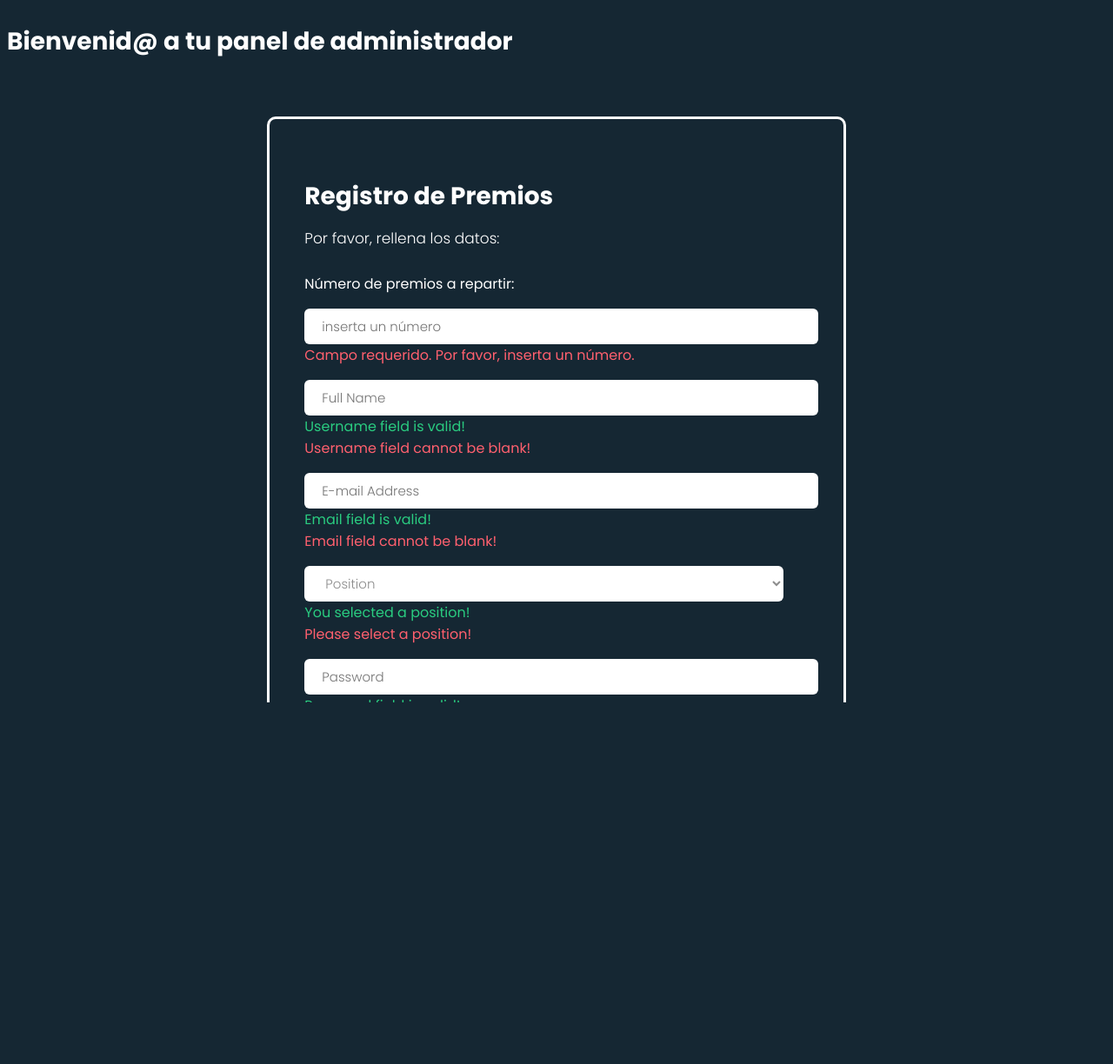
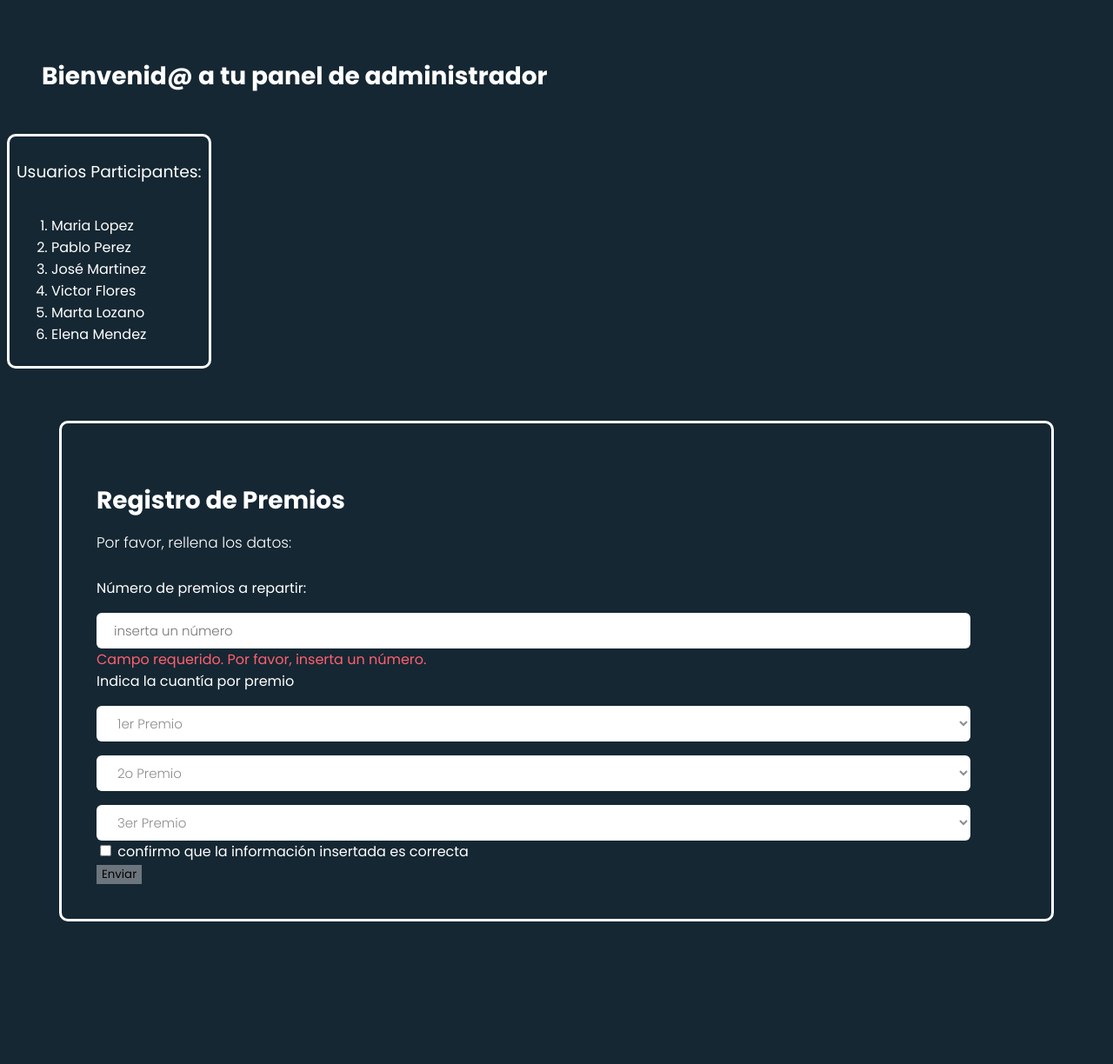
Before and after one commit to Sylviall81/modulo2-php, a PHP site: page / in a window 1280 px wide. Shown: the whole page at 87% size. Before the commit the page ends 808 px from the top, so only its background shows below. Run offline with PHP 8.4, Linux system fonts and the light colour scheme.

Commit message:
lista y form y scroll

```diff
--- a/11FormEjercicio/index.php
+++ b/11FormEjercicio/index.php
@@ -1,11 +1,13 @@
 <!DOCTYPE html>
 <html lang="en">
+
 <head>
     <meta charset="UTF-8">
     <meta name="viewport" content="width=device-width, initial-scale=1.0">
     <title>Promo Admin Page</title>
     <link rel="stylesheet" href="style.css">
 </head>
+
 <body>
     <div class="full-container">
         <header>
@@ -13,6 +15,41 @@
 
         </header>
         <main>
+
+            <section class="list-content">
+
+            <h3>Usuarios Participantes:</h3>
+
+                <ol>
+
+                    <?php
+
+                    $arrayParticipantes = array(
+                        'Maria Lopez',
+                        'Pablo Perez',
+                        'José Martinez',
+                        'Victor Flores',
+                        'Marta Lozano',
+                        'Elena Mendez',
+                    )
+
+                    ?>
+
+                    <div class="form-container">
+
+                        <?php
+                        foreach ($arrayParticipantes as $participante) {
+                            echo '<li>' . $participante . '</li>';
+                        };
+
+                        ?>
+                </ol>
+
+
+
+    </div>
+
+    </section>
     <section class="form-container">
 
         <div class="form-body">
@@ -22,7 +59,7 @@
                         <div class="form-items">
                             <h3>Registro de Premios</h3>
                             <p>Por favor, rellena los datos:</p>
-                                    <form class="requires-validation" novalidate method ="POST" action = 'index.php' >
+                            <form class="requires-validation" novalidate method="POST" action='index.php'>
 
                                 <div class="col-md-12">
                                     <label for="prize-qtity">Número de premios a repartir:</label>
@@ -31,38 +68,60 @@
                                     <div class="invalid-feedback">Campo requerido. Por favor, inserta un número.</div>
                                 </div>
 
-                                        <div class="col-md-12">
+                                <!-- <div class="col-md-12">
                                            <input class="form-control" type="text" name="name" placeholder="Full Name" required>
                                            <div class="valid-feedback">Username field is valid!</div>
                                            <div class="invalid-feedback">Username field cannot be blank!</div>
-                                        </div>
+                                        </div> -->
 
-                                        <div class="col-md-12">
+                                <!-- <div class="col-md-12">
                                             <input class="form-control" type="email" name="email" placeholder="E-mail Address" required>
                                              <div class="valid-feedback">Email field is valid!</div>
                                              <div class="invalid-feedback">Email field cannot be blank!</div>
-                                        </div>
+                                        </div> -->
 
                                 <div class="col-md-12">
+                                    <label for="prize-qtity">Indica la cuantía por premio</label>
                                     <select class="form-select mt-3" required>
-                                                  <option selected disabled value="">Position</option>
-                                                  <option value="jweb">Junior Web Developer</option>
-                                                  <option value="sweb">Senior Web Developer</option>
-                                                  <option value="pmanager">Project Manager</option>
+                                        <option selected disabled value="">1er Premio</option>
+                                        <option value="50">50.000€</option>
+                                        <option value="40">40.000€</option>
+                                        <option value="30">30.000€</option>
                                     </select>
-                                            <div class="valid-feedback">You selected a position!</div>
-                                            <div class="invalid-feedback">Please select a position!</div>
+                                    <!-- <div class="valid-feedback">You selected a position!</div> -->
+                                    <!-- <div class="invalid-feedback">Please select a position!</div> -->
+                                </div>
+                                <div class="col-md-12">
+                                    <select class="form-select mt-3" required>
+                                        <option selected disabled value="">2o Premio</option>
+                                        <option value="20">20.000€</option>
+                                        <option value="15">15.000€</option>
+                                        <option value="10">10.000€</option>
+                                    </select>
+                                    <!-- <div class="valid-feedback">You selected a position!</div>
+                                            <div class="invalid-feedback">Please select a position!</div> -->
+                                </div>
+                                <div class="col-md-12">
+                                    <select class="form-select mt-3" required>
+                                        <option selected disabled value="">3er Premio</option>
+                                        <option value="5">5.000€</option>
+                                        <option value="2">3.000€</option>
+                                        <option value="1">1.000€</option>
+                                    </select>
+                                    <!-- <div class="valid-feedback">You selected a position!</div>
+                                            <div class="invalid-feedback">Please select a position!</div> -->
                                 </div>
 
 
-                                       <div class="col-md-12">
+
+                                <!-- <div class="col-md-12">
                                           <input class="form-control" type="password" name="password" placeholder="Password" required>
                                            <div class="valid-feedback">Password field is valid!</div>
                                            <div class="invalid-feedback">Password field cannot be blank!</div>
-                                       </div>
+                                       </div> -->
 
 
-                                       <div class="col-md-12 mt-3">
+                                <!-- <div class="col-md-12 mt-3">
                                         <label class="mb-3 mr-1" for="gender">Gender: </label>
 
                                         <input type="radio" class="btn-check" name="gender" id="male" autocomplete="off" required>
@@ -75,17 +134,17 @@
                                         <label class="btn btn-sm btn-outline-secondary" for="secret">Secret</label>
                                            <div class="valid-feedback mv-up">You selected a gender!</div>
                                             <div class="invalid-feedback mv-up">Please select a gender!</div>
-                                        </div>
+                                        </div> -->
 
                                 <div class="form-check">
                                     <input class="form-check-input" type="checkbox" value="" id="invalidCheck" required>
-                                      <label class="form-check-label">I confirm that all data are correct</label>
-                                     <div class="invalid-feedback">Please confirm that the entered data are all correct!</div>
+                                    <label class="form-check-label">confirmo que la información insertada es correcta</label>
+                                    <!-- <div class="invalid-feedback">Please confirm that the entered data are all correct!</div> -->
                                 </div>
 
 
                                 <div class="form-button mt-3">
-                                            <button id="submit" type="submit" class="btn btn-primary">Register</button>
+                                    <button id="submit" type="submit" class="btn btn-primary">Enviar</button>
                                 </div>
                             </form>
                         </div>
@@ -94,22 +153,8 @@
             </div>
         </div>
 
+    </section>
 
-
-
-
-
-
-
-
-
-
-
-
-            </section>
-            <section class = "users-list-container">
-
-            </section>
     <section class="winners-container">
 
     </section>
@@ -119,4 +164,5 @@
 
     <script src="scriptForm.js"></script>
 </body>
+
 </html>
--- a/11FormEjercicio/style.css
+++ b/11FormEjercicio/style.css
@@ -6,20 +6,28 @@
     -webkit-font-smoothing: antialiased;
     text-rendering: optimizeLegibility;
     -moz-osx-font-smoothing: grayscale;
+    box-sizing: border-box;
+
+
 }
 
 html, body {
     height: 100%;
     background-color: #152733;
-    overflow: hidden;
+
+}
+
+header{
+    padding: 40px;
+    text-align: center;
 }
 
 
 .form-holder {
       display: flex;
       flex-direction: column;
-      justify-content: center;
-      align-items: center;
+      /* justify-content: center;
+      align-items: center; */
       text-align: center;
       min-height: 100vh;
 }
@@ -52,6 +60,28 @@ html, body {
     -webkit-transition: all 0.4s ease;
     transition: all 0.4s ease;
 }
+
+.list-content{
+    border-radius: 10px;
+    display: flex;
+    flex-direction: column;
+    justify-content: center;
+    align-items: left;
+    color:#fff;
+    width: fit-content;
+    border: 3px solid #fff;
+    padding: 8px;
+
+}
+
+/*.list-content > ol{
+   margin:0;
+   padding:0;
+}
+
+ .list-content > li{
+    width: 50px;
+} */
 
 
 
```
Lines whose indentation alone changed are shown as unchanged.
